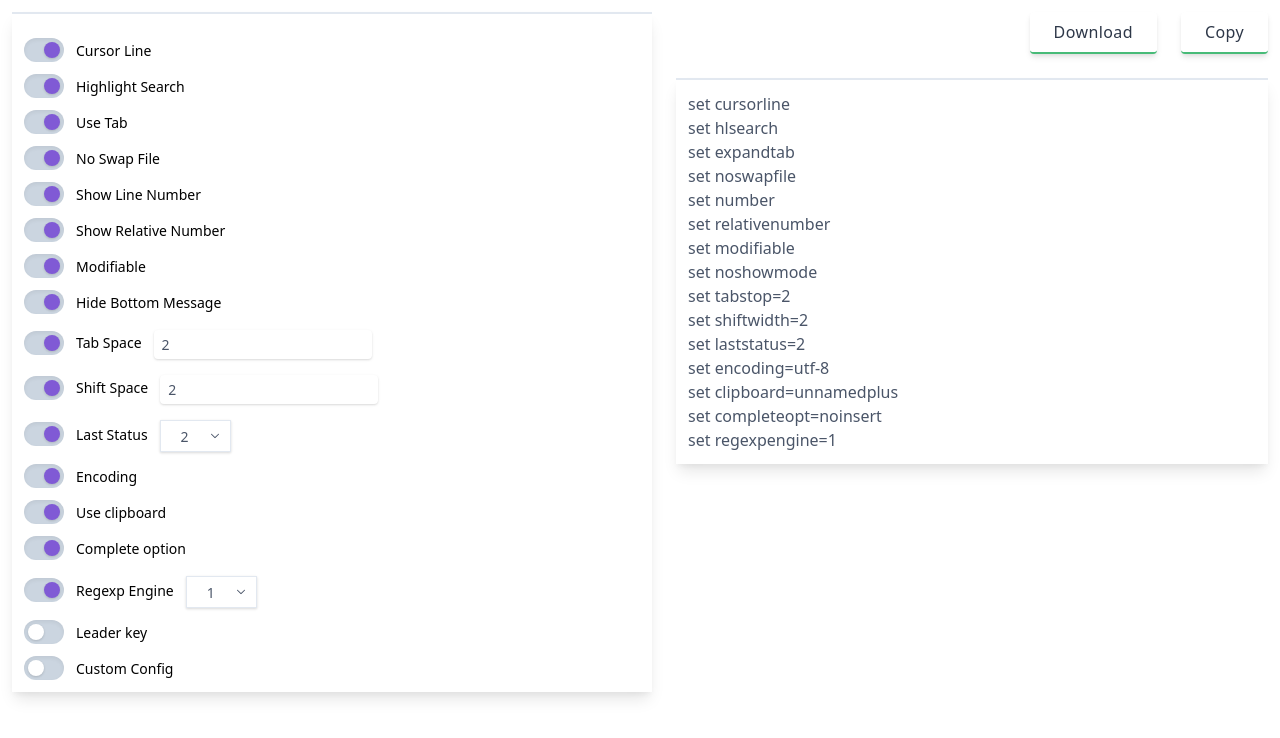
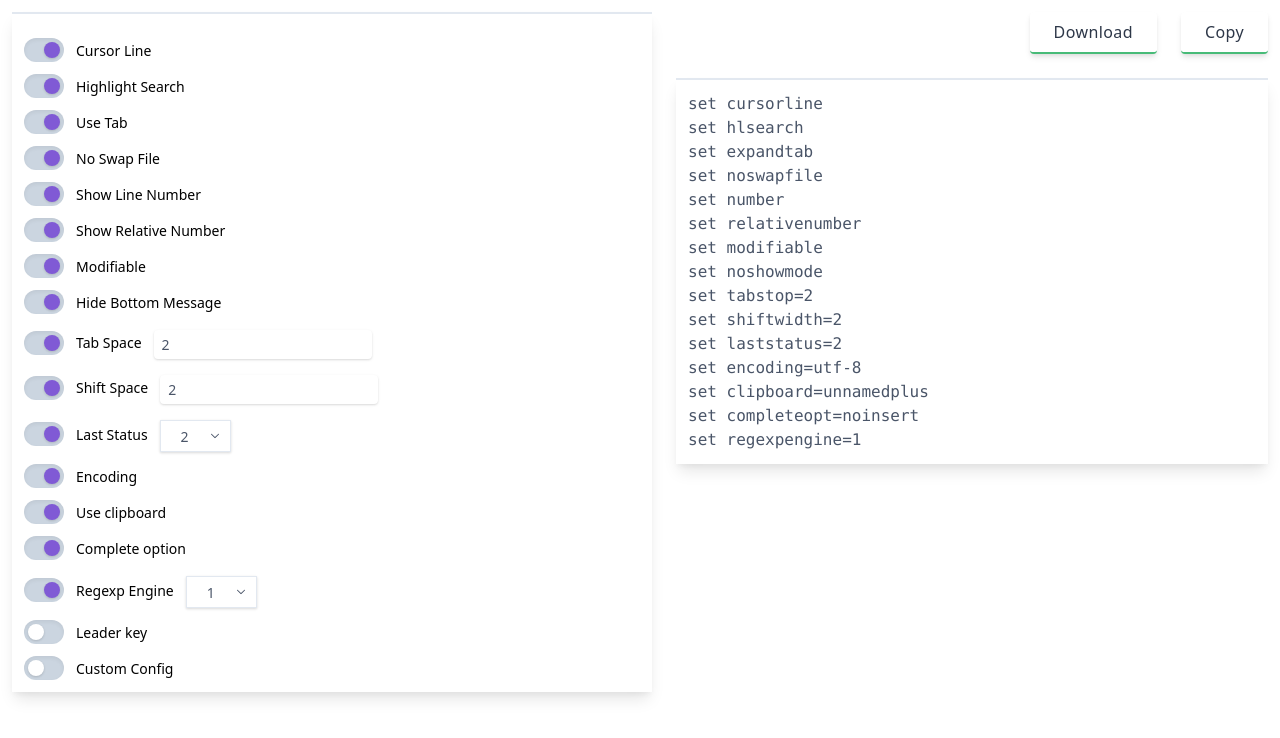
Before and after one commit to tasnimAlam/vim-config-gen, a React (Create React App) app: page / in a window 1280 px wide. Shown: the top 738 px of the page. Built offline with nearby package versions, Linux system fonts and the light colour scheme.

Commit message:
Replace p tag with pre in display

```diff
--- a/src/components/Display.js
+++ b/src/components/Display.js
@@ -8,26 +8,22 @@ const Display = ({ controls }) => {
 
 	const setKeys = (key, value) => {
 		if (typeof value === "undefined") {
-			return <p key={key}>set {key} </p>;
+			return <pre key={key}>set {key} </pre>;
 		}
 		return (
-			<p key={key}>
+			<pre key={key}>
 				set {key}={value}
-			</p>
+			</pre>
 		);
 	};
 
 	const customConfig = (key, value) => {
-		return (
-			<p key={key} className="mt-2 mb-2">
-				{value}
-			</p>
-		);
+		return <pre key={key}>{value}</pre>;
 	};
 
 	const getContent = () => {
-		let text = displayRef.current.innerHTML.split("</p><p>").join("\n");
-		return (text = text.substring(3, text.length - 4));
+		let text = displayRef.current.innerHTML.split("</pre><pre>").join("\n");
+		return (text = text.substring(5, text.length - 6));
 	};
 
 	const onCopy = () => {
```
